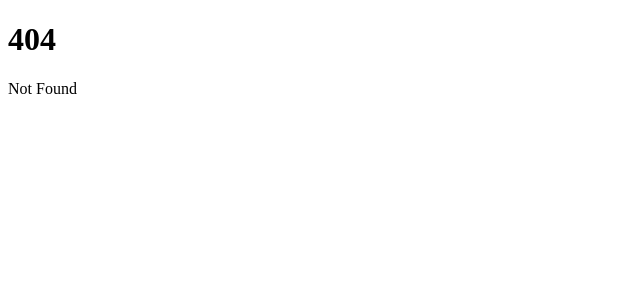
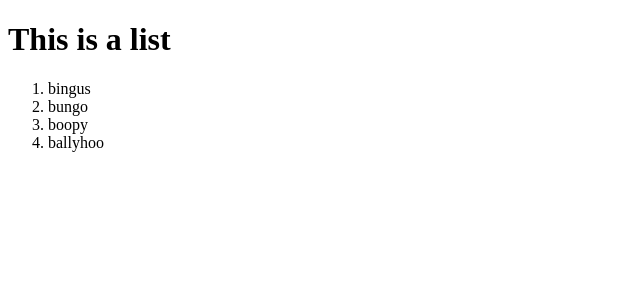
Before and after one commit to daaang/js-css-sandbox, a SvelteKit app: page /list in a window 1280 px wide. Before the commit this address had no page. Shown: the top 300 px of the page, without its empty margins (0-640 px from the left). Built offline with nearby package versions, Linux system fonts and the light colour scheme.

Commit message:
Modify routes to add a page
More than anything, this is to test deployment.

```diff
--- a/src/routes/+page.svelte
+++ b/src/routes/+page.svelte
@@ -1,2 +1,2 @@
-<h1>Welcome to SvelteKit</h1>
-<p>Visit <a href="https://kit.svelte.dev">kit.svelte.dev</a> to read the documentation</p>
+<h1>Welcome to this place</h1>
+<p>All there is yet is <a href="/list">a list page</a>.</p>
--- /dev/null
+++ b/src/routes/list/+page.svelte
@@ -0,0 +1,10 @@
+<script>
+  const egList = ['bingus', 'bungo', 'boopy', 'ballyhoo']
+</script>
+
+<h1>This is a list</h1>
+<ol>
+  {#each egList as item}
+    <li>{item}</li>
+  {/each}
+</ol>
```
